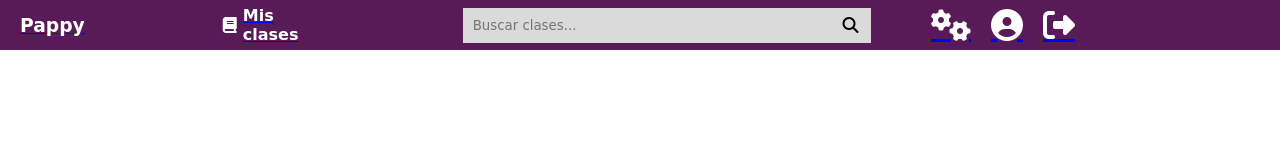
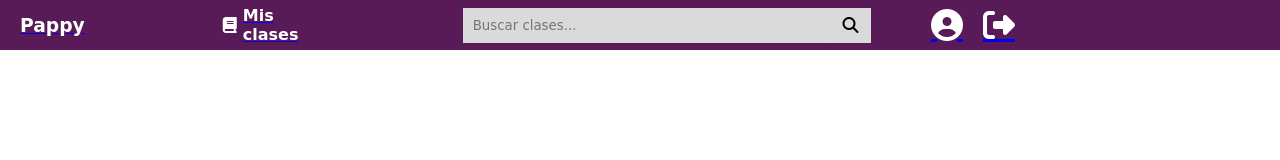
Before and after one commit to Watsattack/Pappy, a website: page public/Aprendiz/perfilAprendizNuevo.html in a window 1280 px wide. Drawn offline with Linux system fonts and the light colour scheme; a web font is replaced by a local one.

Commit message:
Update perfilAprendizNuevo.html

```diff
--- a/public/Aprendiz/perfilAprendizNuevo.html
+++ b/public/Aprendiz/perfilAprendizNuevo.html
@@ -26,9 +26,6 @@
                 <i id="searchIcon" class="fas fa-search "></i>
             </div>
             <div id="actionsContainer">
-                <a class="linkIconAction" href="configuracionAprendizNuevo.html">
-                    <i id="settingsIcon" class="fas fa-cogs fa-2x"></i>
-                </a>
                 <a class="linkIconAction" href="perfilAprendizNuevo.html">
                     <i id="profileIcon" class="fas fa-user-circle fa-2x"></i>
                 </a>
```
